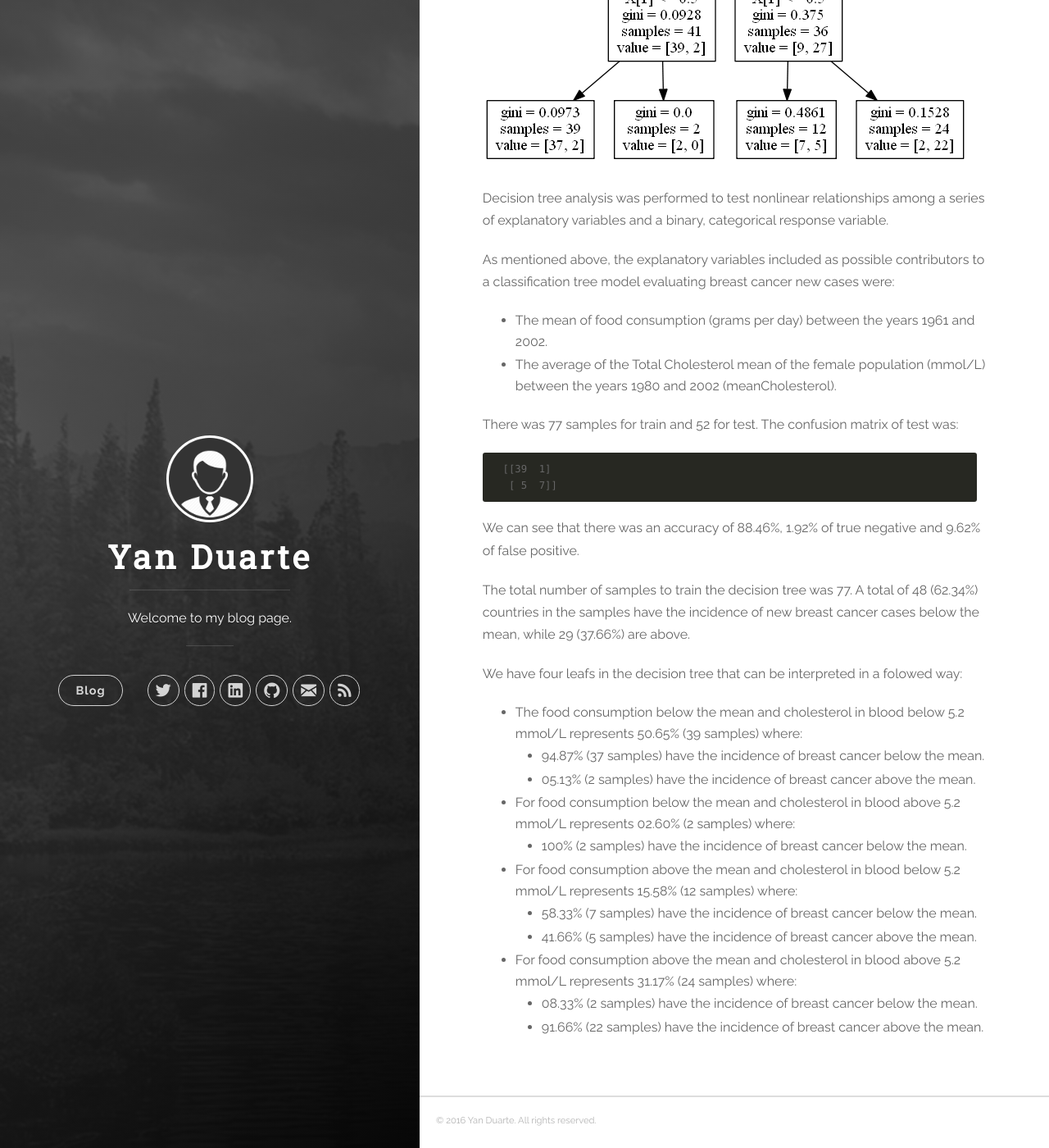
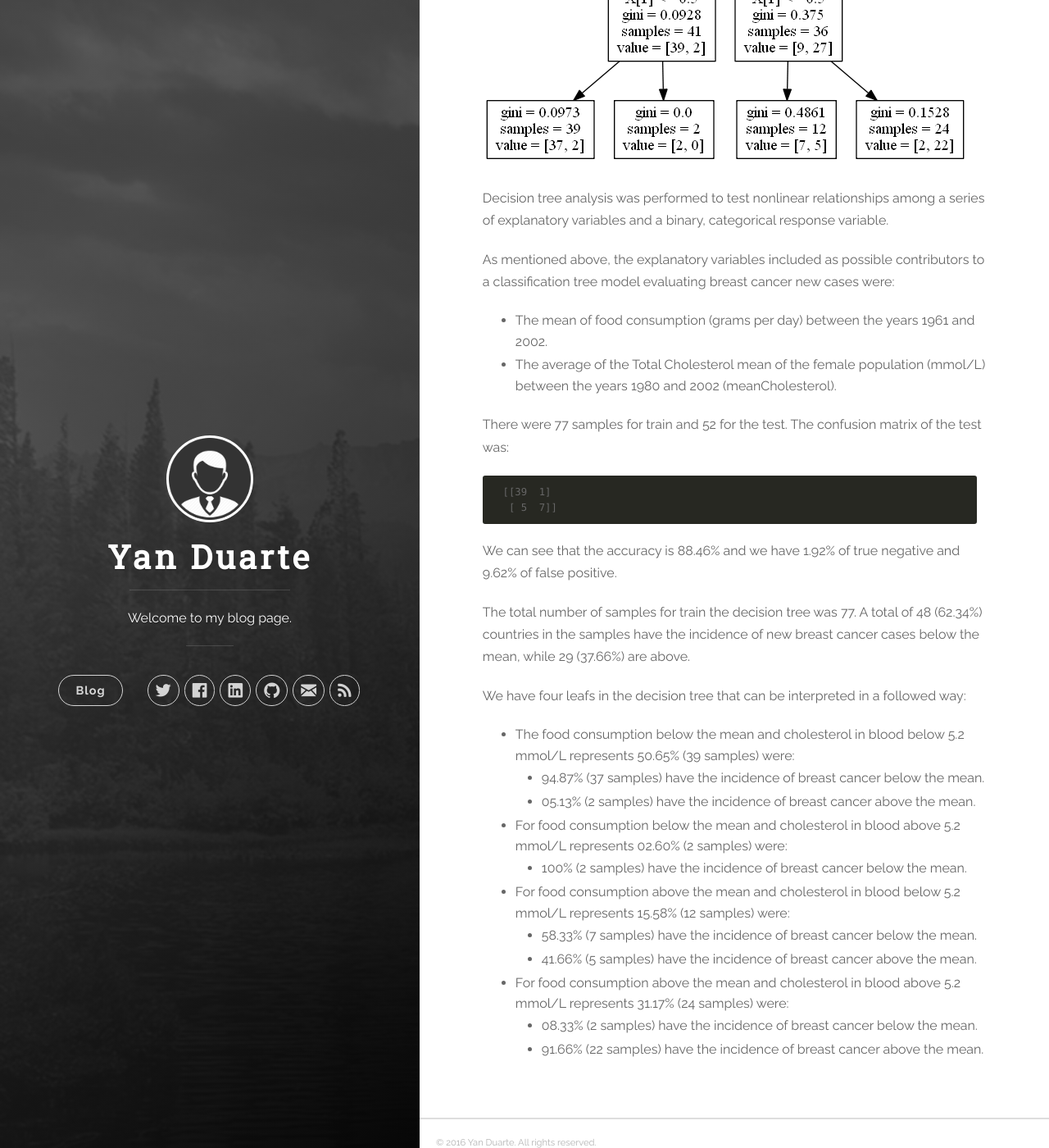
Before and after one commit to yan-duarte/yan-duarte.github.io, a Jekyll site: the page built from _posts/2016-10-08-MLDA-Assignment1.md, in a window 1280 px wide and 1400 px high, scrolled down 3709 px. Shown: the whole window at 82% size. Built offline with Jekyll 4.4.1, drawn with Linux system fonts in a browser that asks for light colours; nearby versions of some CDN libraries.

Commit message:
Updated 2016-10-08-MLDA-Assignment1.md

````diff
--- a/_posts/2016-10-08-MLDA-Assignment1.md
+++ b/_posts/2016-10-08-MLDA-Assignment1.md
@@ -145,32 +145,32 @@ As mentioned above, the explanatory variables included as possible contributors
   - The mean of food consumption (grams per day) between the years 1961 and 2002.
   - The average of the Total Cholesterol mean of the female population (mmol/L) between the years 1980 and 2002 (meanCholesterol).
 
-There was 77 samples for train and 52 for test.
-The confusion matrix of test was:
+There were 77 samples for train and 52 for the test.
+The confusion matrix of the test was:
 
 ```
   [[39  1]
    [ 5  7]]
 ```
 
-We can see that there was an accuracy of 88.46%, 1.92% of true negative and 9.62% of false positive.
+We can see that the accuracy is 88.46% and we have 1.92% of true negative and 9.62% of false positive.
 
-The total number of samples to train the decision tree was 77.
+The total number of samples for train the decision tree was 77.
 A total of 48 (62.34%) countries in the samples have the incidence of new breast cancer cases below the mean, while 29 (37.66%) are above.
 
-We have four leafs in the decision tree that can be interpreted in a folowed way:
+We have four leafs in the decision tree that can be interpreted in a followed way:
 
-  - The food consumption below the mean and cholesterol in blood below 5.2 mmol/L represents 50.65% (39 samples) where:
+  - The food consumption below the mean and cholesterol in blood below 5.2 mmol/L represents 50.65% (39 samples) were:
     - 94.87% (37 samples) have the incidence of breast cancer below the mean.
     - 05.13% (2 samples) have the incidence of breast cancer above the mean.
 
-  - For food consumption below the mean and cholesterol in blood above 5.2 mmol/L represents 02.60% (2 samples) where:
+  - For food consumption below the mean and cholesterol in blood above 5.2 mmol/L represents 02.60% (2 samples) were:
     - 100% (2 samples) have the incidence of breast cancer below the mean.
 
-  - For food consumption above the mean and cholesterol in blood below 5.2 mmol/L represents 15.58% (12 samples) where:
+  - For food consumption above the mean and cholesterol in blood below 5.2 mmol/L represents 15.58% (12 samples) were:
     - 58.33% (7 samples) have the incidence of breast cancer below the mean.
     - 41.66% (5 samples) have the incidence of breast cancer above the mean.
 
-  - For food consumption above the mean and cholesterol in blood above 5.2 mmol/L represents 31.17% (24 samples) where:
+  - For food consumption above the mean and cholesterol in blood above 5.2 mmol/L represents 31.17% (24 samples) were:
     - 08.33% (2 samples) have the incidence of breast cancer below the mean.
     - 91.66% (22 samples) have the incidence of breast cancer above the mean.
````
